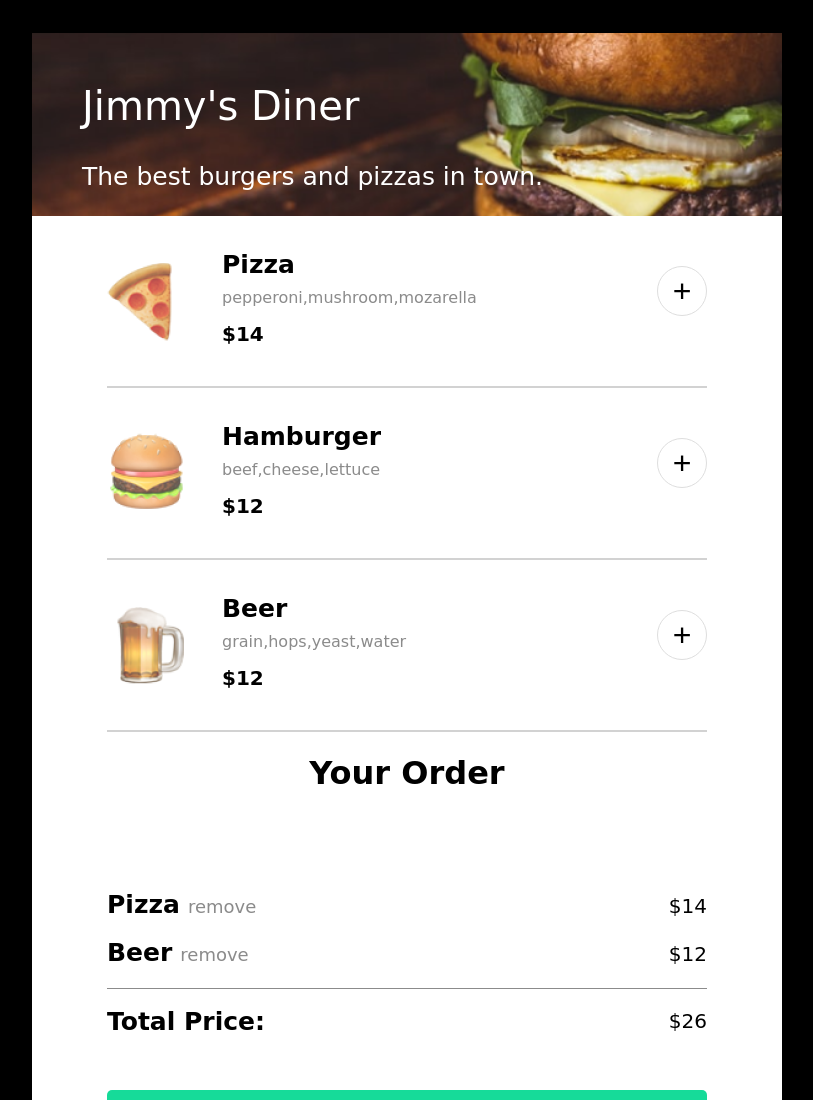
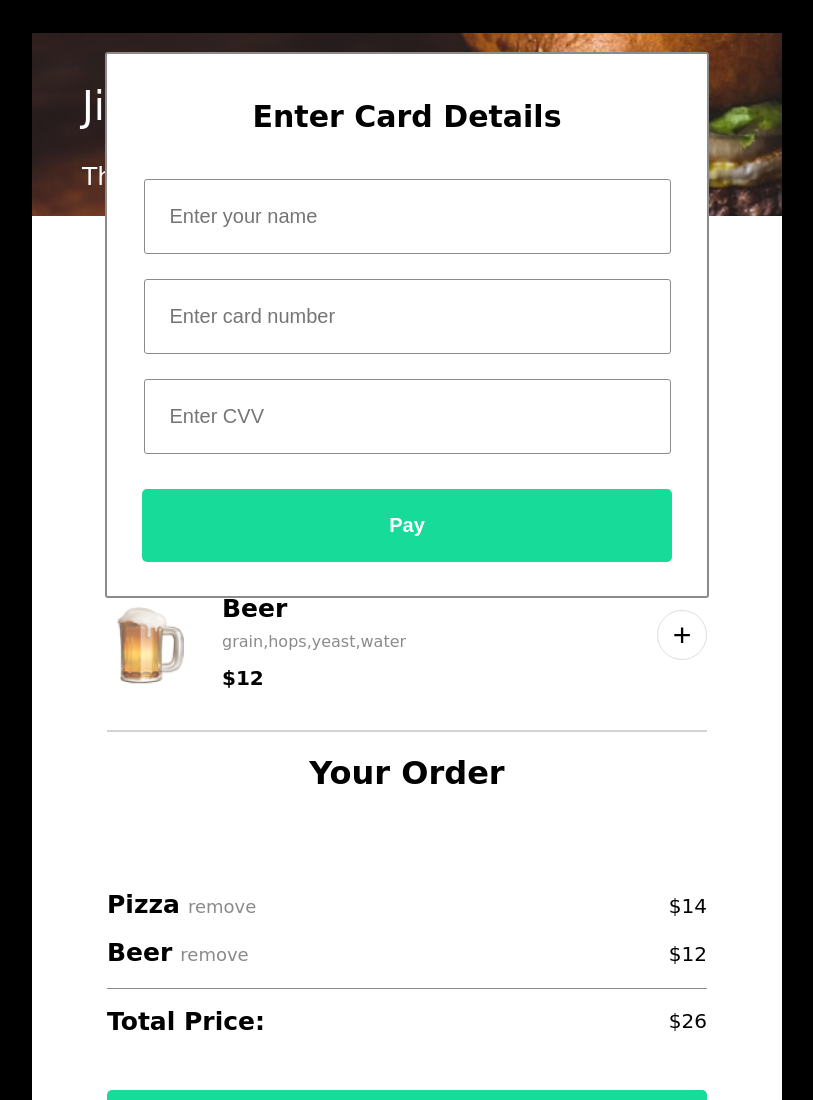
Before and after one commit to HunterKELL/Restaurant-App, a plain HTML site: page index.html in a window 1280 px wide. Shown: the top 1100 px of the page, without its empty margins (233-1046 px from the left). Drawn offline with Linux system fonts and the light colour scheme; a web font is replaced by a local one.

Commit message:
Added a modal div to appear for making a payment

```diff
--- a/index.html
+++ b/index.html
@@ -65,5 +65,12 @@
         </div>
     </div>
    </div>
+   <div class="payment-modal">
+    <h1>Enter Card Details</h1>
+    <input type="text" placeholder="Enter your name" required>
+    <input type="number" placeholder="Enter card number" required>
+    <input type="number" placeholder="Enter CVV" required>
+    <button class="pay-btn">Pay</button>
+</div>
 </body>
 </html>
--- a/styles.css
+++ b/styles.css
@@ -158,3 +158,46 @@ body {
     border-radius: 5px;
     border: none;
 }
+
+/* Payment Modal*/
+.payment-modal {
+    background-color: white;
+    position: fixed;
+    top: 0;
+    bottom: 150px;
+    left: 0;
+    right: 0;
+    margin: auto;
+    width: 600px;
+    height: 542px;
+    text-align: center;
+    border: 2px solid #8B8B8B;
+    border-radius: 3px;
+}
+
+.payment-modal > h1 {
+    font-size: 30px;
+    margin-top: 45px;
+}
+
+.payment-modal > input {
+    font-size: 20px;
+    width: 350px;
+    /*height: 71px;*/
+    padding: 25px 150px 25px 25px;
+    margin-top: 25px;
+    border-radius: 3px;
+    border: 1px solid #8B8B8B;
+}
+
+.pay-btn {
+    background-color: #16DB99;
+    color: white;
+    font-size: 20px;
+    font-weight: bold;
+    width: 530px;
+    padding: 25px;
+    margin-top: 35px;
+    border-radius: 5px;
+    border: none;
+}
```
